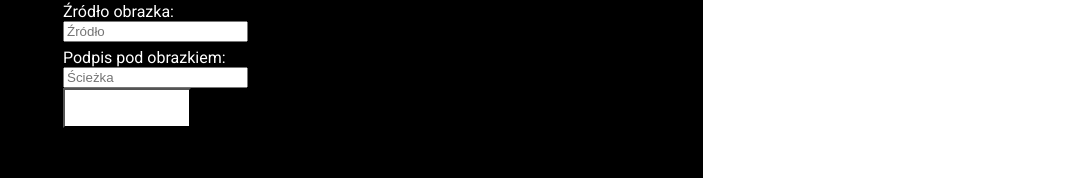
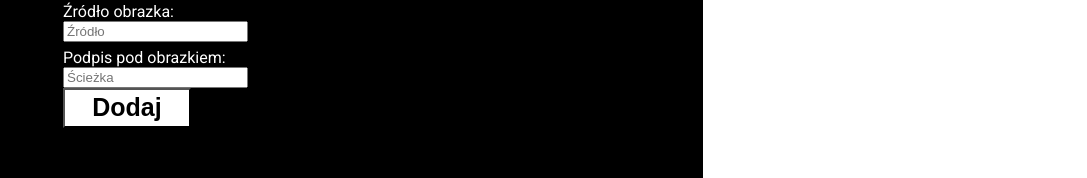
Before and after one commit to mmakula270490/DemotywatoryV2ProjectSDAFrontEnd, an Angular app: page /addNew in a window 1280 px wide. Shown: the part 307-485 px from the top of the page, without its empty margins (193-1280 px from the left). Built offline with nearby package versions, Linux system fonts and the light colour scheme.

Commit message:
fix for add button

```diff
--- a/src/app/components/add-demot/add-demot.component.css
+++ b/src/app/components/add-demot/add-demot.component.css
@@ -20,7 +20,6 @@
 }
 
 .addButon{
-    padding-top: 5%;
     position: relative;
     width: 20%;
     height: 5%;
--- a/src/app/components/add-demot/add-demot.component.html
+++ b/src/app/components/add-demot/add-demot.component.html
@@ -8,8 +8,7 @@
     <input type="source" id="sourceId" name="source" placeholder="Źródło">
     <div class="title">Podpis pod obrazkiem:</div>
     <input type="subtitle" id="subtitleId" name="subtitle" placeholder="Ścieżka">
-    <div></div>
-</div>
+    </div>
     <button class="addButon">Dodaj</button>
 </div>
 <div style="width: 50%;float:right" class="login">
```
